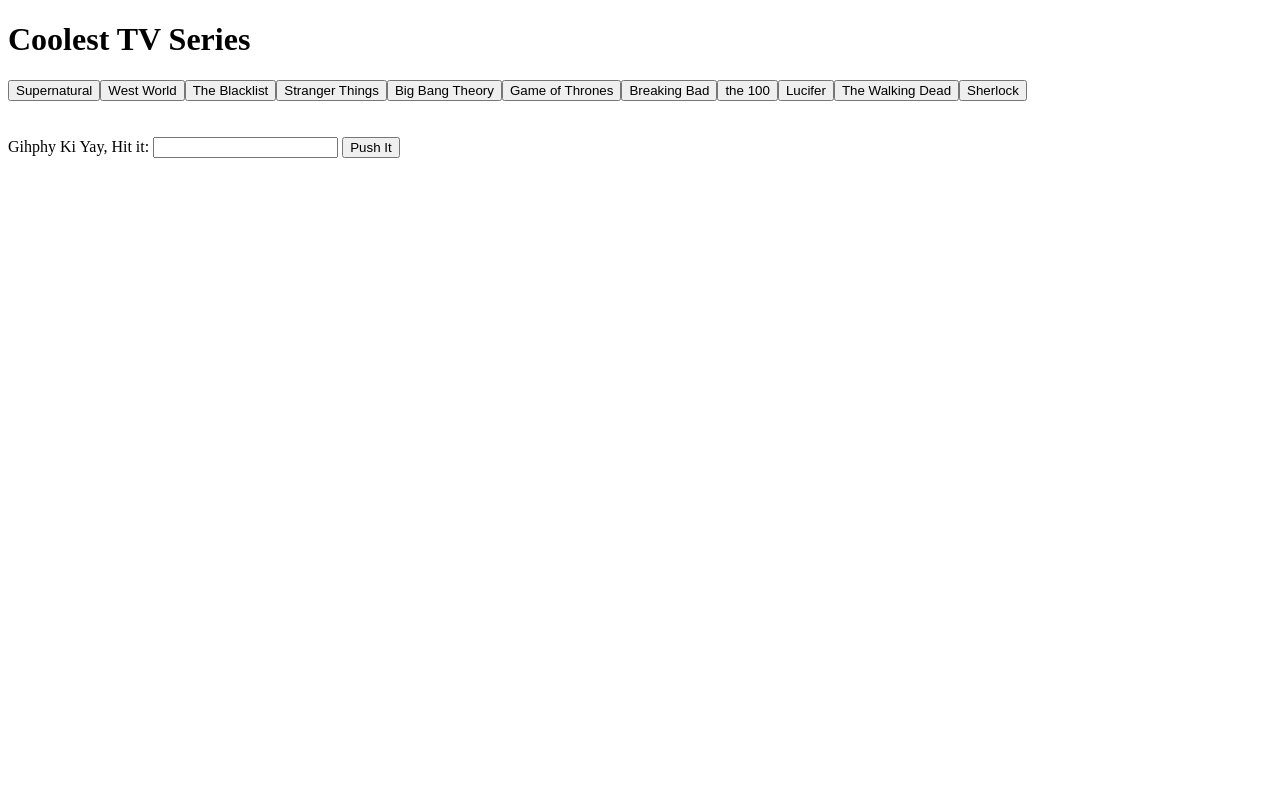
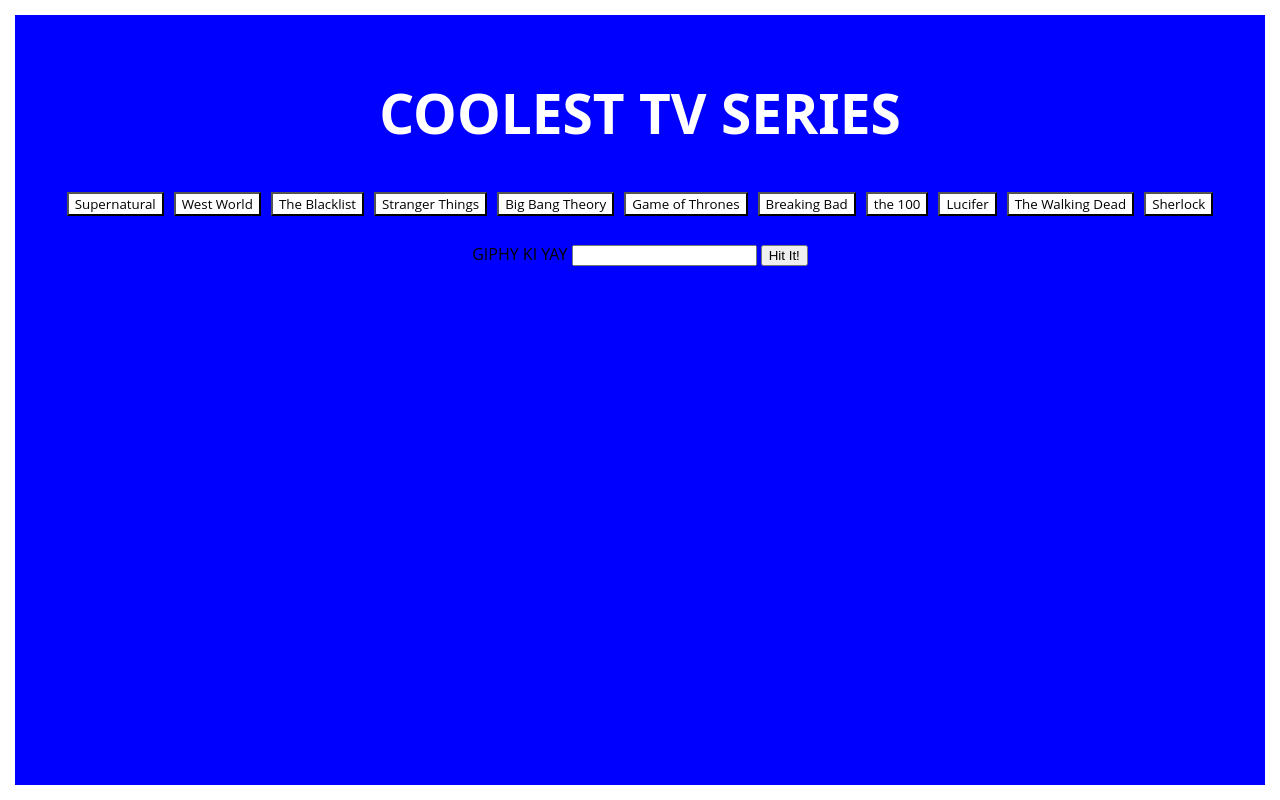
Before and after one commit to jhacolyte/GifTastic, a plain HTML site: page index.html in a window 1280 px wide. Drawn offline with nearby package versions, Linux system fonts and the light colour scheme.

Commit message:
Adding minor style

```diff
--- a/assets/style/style.css
+++ b/assets/style/style.css
@@ -0,0 +1,108 @@
+body {
+    margin-top: 75px;
+    margin-bottom: 75px;
+    background: blue;
+    text-align: center;
+    font-family: 'Open Sans', sans-serif;
+    text-transform: uppercase;
+}
+
+h1 {
+    font-family: 'Sans', cursive;
+    font-size: 55px;
+    color: #fff;
+}
+
+h3 {
+    font-family: 'Open Sans', sans-serif;
+    font-size: 15px;
+    color: #fff;
+}
+
+form {
+    color: black;
+}
+
+#buttonsView {
+    display: inline;
+}
+
+.gifs {
+    display: inline;
+}
+
+#gifsView {
+    display: inline;
+}
+
+.gif {
+    cursor: pointer;
+}
+
+img.squiggle {
+    top: 0;
+    left: 0;
+}
+
+#show-form {
+    display: inline;
+}
+
+button {
+    background: #fff;
+    margin: 5px;
+    font-family: 'Open Sans', sans-serif;
+    color: black;
+}
+
+textarea:focus {
+    border-bottom: 2px solid #fff;
+    -webkit-box-shadow: 0 2px 0 0 #fff;
+    -moz-box-shadow: 0 2px 0 0 #fff;
+    box-shadow: 0 2px 0 0 #fff;
+}
+
+.waves-effect {
+    top: 15px;
+}
+
+
+/* border */
+
+#top,
+#bottom,
+#left,
+#right {
+    background: #fff;
+    position: fixed;
+}
+
+#left,
+#right {
+    top: 0;
+    bottom: 0;
+    width: 15px;
+}
+
+#left {
+    left: 0;
+}
+
+#right {
+    right: 0;
+}
+
+#top,
+#bottom {
+    left: 0;
+    right: 0;
+    height: 15px;
+}
+
+#top {
+    top: 0;
+}
+
+#bottom {
+    bottom: 0;
+}
--- a/index.html
+++ b/index.html
@@ -17,10 +17,10 @@
         <br><br>
         <div id="form">
             <form id="show-form">
-                <label for="show-input">Gihphy Ki Yay, Hit it:</label>
+                <label for="show-input">Giphy Ki Yay</label>
                 <input type="text" id="show-input">
 
-                <input id="addShow" type="submit" value="Push It">
+                <input id="addShow" type="submit" value="Hit It!">
             </form>
             <br><br>
         </div>
@@ -46,4 +46,6 @@
 
 <script type="text/javascript" src="assets/javascript/giphy.js"></script>
 
+<link rel="stylesheet" href="assets/style/style.css">
+
 </html>
```
